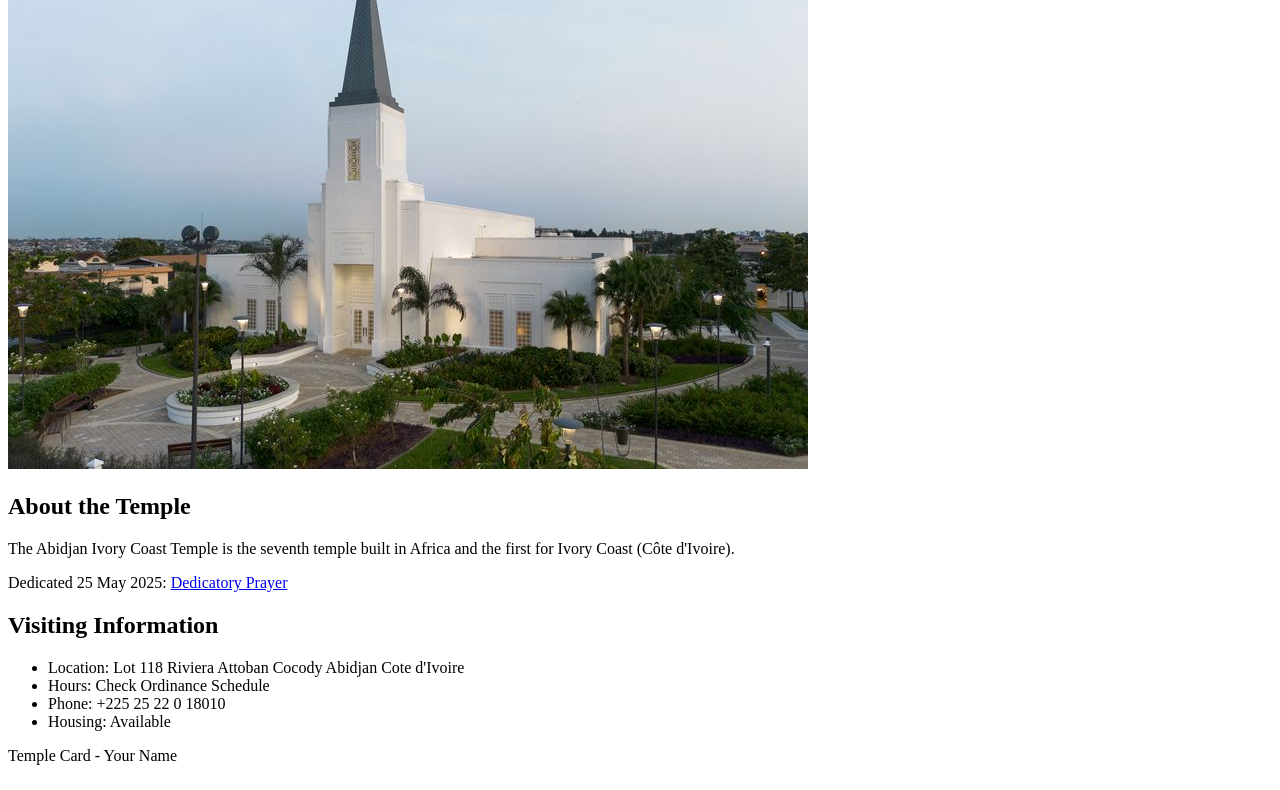
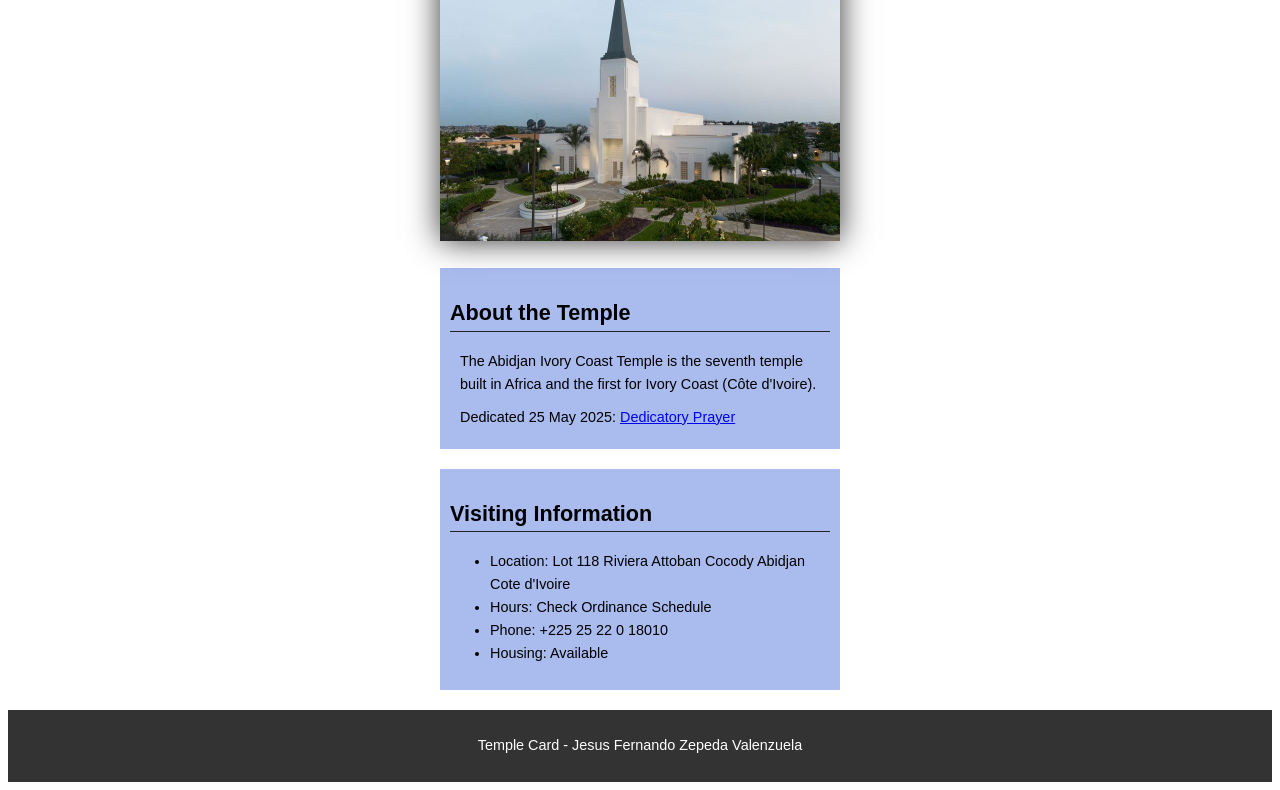
Before and after one commit to ferzpd/wdd130, a plain HTML site: page week02/temple.html in a window 1280 px wide. Shown: the part 245-1035 px from the top of the page. Drawn offline with Linux system fonts and the light colour scheme.

Commit message:
W02 Code-along Activity: Add CSS to an HTML File

```diff
--- /dev/null
+++ b/week02/styles/temple.css
@@ -0,0 +1,48 @@
+body {
+    font-family: arial, sans-serif;
+    line-height: 1.6;
+
+}
+header, footer {
+    background-color: #333;
+    color: #fff;
+    padding: 10px;
+    text-align: center;
+    font-size: 1.5rem;
+
+}
+
+main {
+    width: 400px;
+    margin: 0 auto;
+}
+
+h1 {
+    margin: 10px;
+    text-align: auto;
+}
+h2 {
+    border-bottom: 1px solid #222;
+}
+
+img {
+    width: 100%;
+    height: auto;
+    box-shadow: 0px 0px 30px #333;
+}
+
+section {
+    margin: 20px 0;
+    border: 1px solid rgb(0, 0, 0 / 100);
+    padding: 10px;
+    background-color: #abe;
+    font-size: .9rem;
+
+}
+section p {
+    margin: 10px;
+}
+
+footer {
+    font-size: .9rem;
+}
--- a/week02/temple.html
+++ b/week02/temple.html
@@ -5,6 +5,7 @@
     <meta charset="UTF-8">
     <meta name="viewport" content="width=device-width, initial-scale=1.0">
     <title>Temple Card - Abidjan Cote d'Ivoire</title>
+    <link rel="stylesheet" href="styles/temple.css">
 </head>
 
 <body>
@@ -14,7 +15,7 @@
     <main>
         <h1>Abidjan Cote d'Ivoire</h1>
         <picture>
-            <img src="images/abidjan-ivory-coast.jpeg" alt="Abidjan Cote d'Ivoire Temple">
+            <img src=" images/abidjan-ivory-coast.jpeg" alt="Abidjan Cote d'Ivoire Temple">
         </picture>
         <section>
             <h2>About the Temple</h2>
@@ -35,7 +36,7 @@
         </section>
     </main>
     <footer>
-        <p>Temple Card - Your Name</p>
+        <p>Temple Card - Jesus Fernando Zepeda Valenzuela</p>
     </footer>
 </body>
 
```
